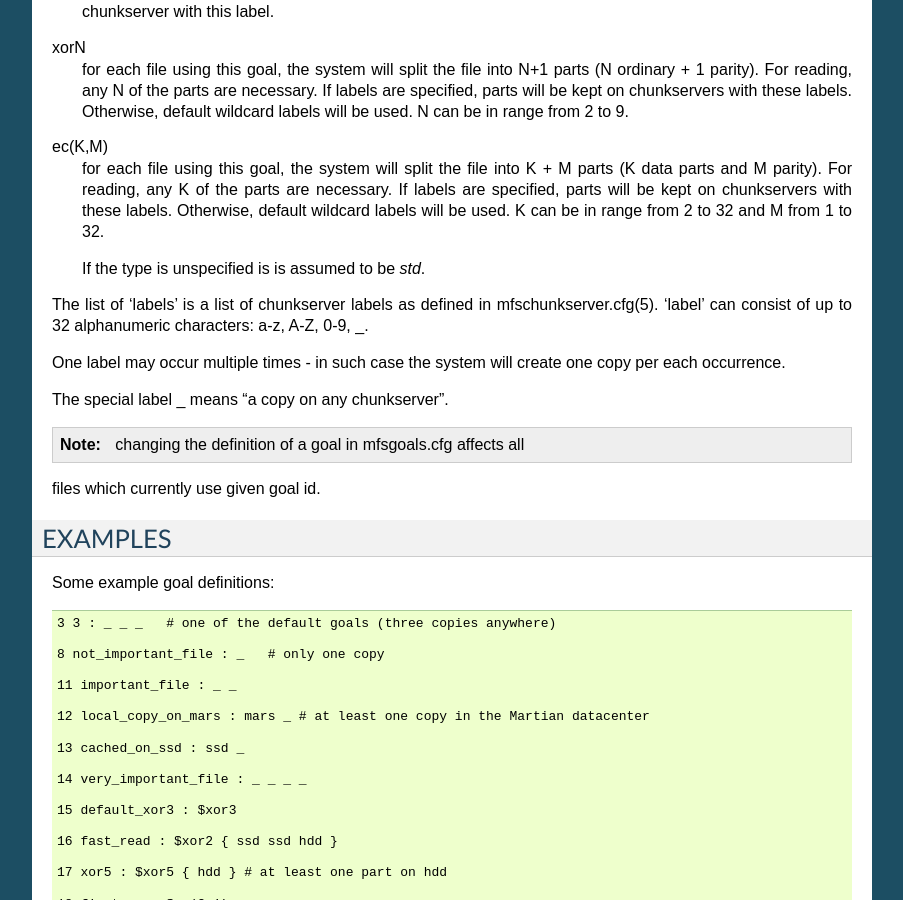
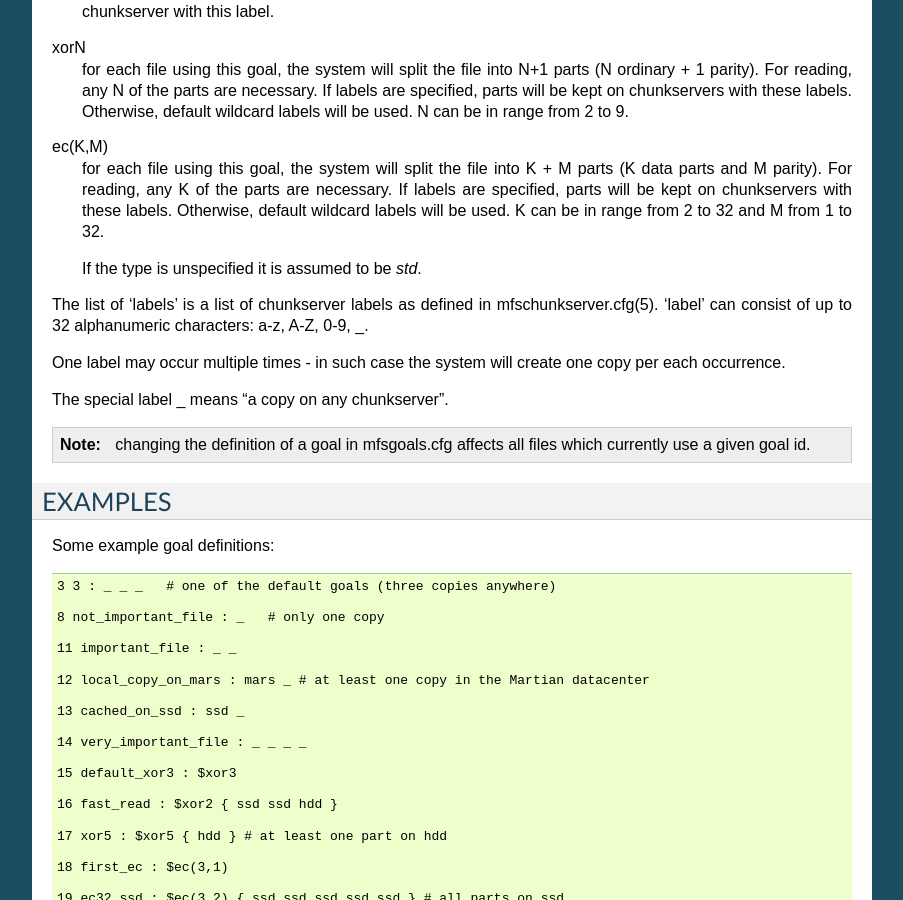
Before and after one commit to lizardfs/documentation, a Sphinx documentation site: the page built from source/man/mfsgoals.cfg.5.rst, in a window 1280 px wide and 900 px high, scrolled down 838 px. Shown: the whole window, without its empty margins (198-1101 px from the left). Built offline with Sphinx 7.4.7, drawn with Linux system fonts in a browser that asks for light colours; pages that are not in the unit, such as notebooks, are missing from menus.

Commit message:
doc: typos and grammar fixes in manpage

```diff
--- a/source/man/mfsgoals.cfg.5.rst
+++ b/source/man/mfsgoals.cfg.5.rst
@@ -65,7 +65,7 @@ ec(K,M)
   these labels. Otherwise, default wildcard labels will be used. K can be in
   range from 2 to 32 and M from 1 to 32.
 
-  If the type is unspecified is is assumed to be *std*.
+  If the type is unspecified it is assumed to be *std*.
 
 The list of 'labels' is a list of chunkserver labels as defined in
 mfschunkserver.cfg(5). 'label' can consist of up to 32 alphanumeric
@@ -76,8 +76,7 @@ one copy per each occurrence.
 
 The special label _ means "a copy on any chunkserver".
 
-.. note:: changing the definition of a goal in mfsgoals.cfg affects all
-files which currently use given goal id.
+.. note:: changing the definition of a goal in mfsgoals.cfg affects all files which currently use a given goal id.
 
 EXAMPLES
 ========
```
